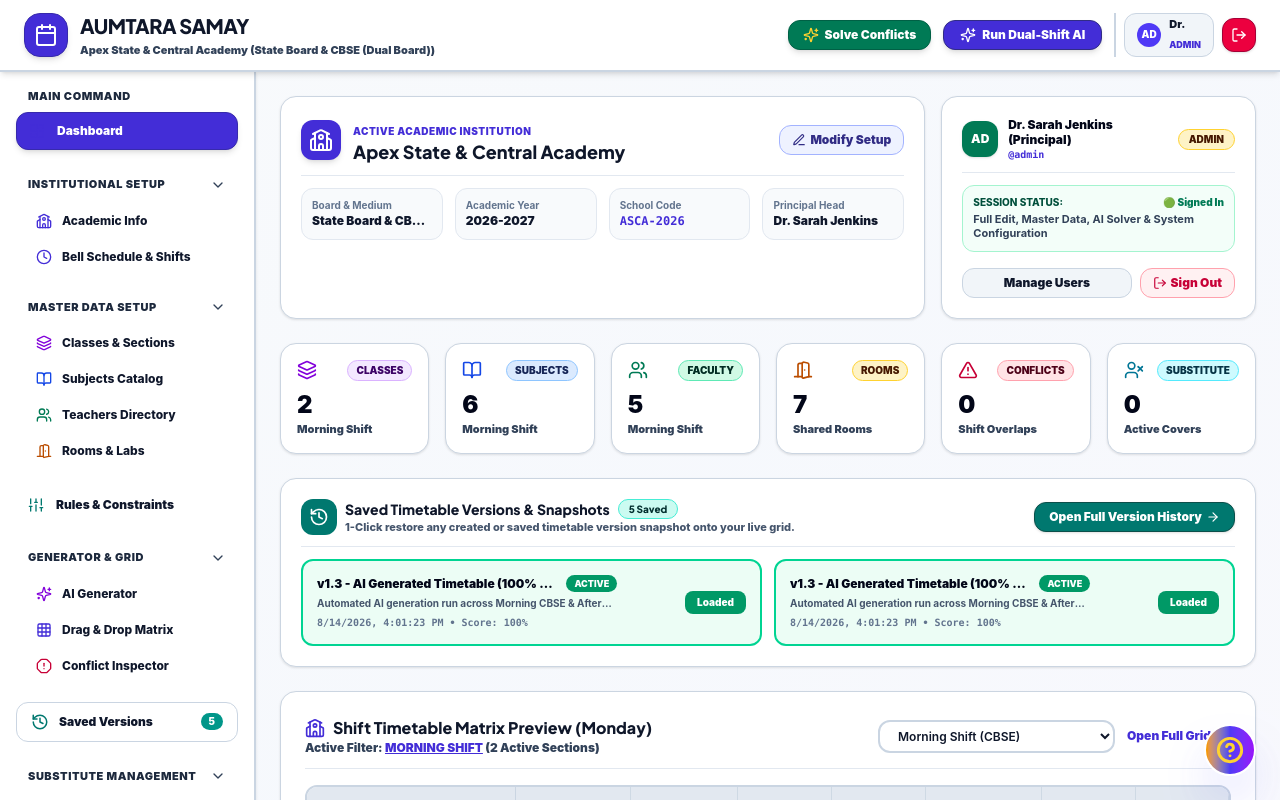
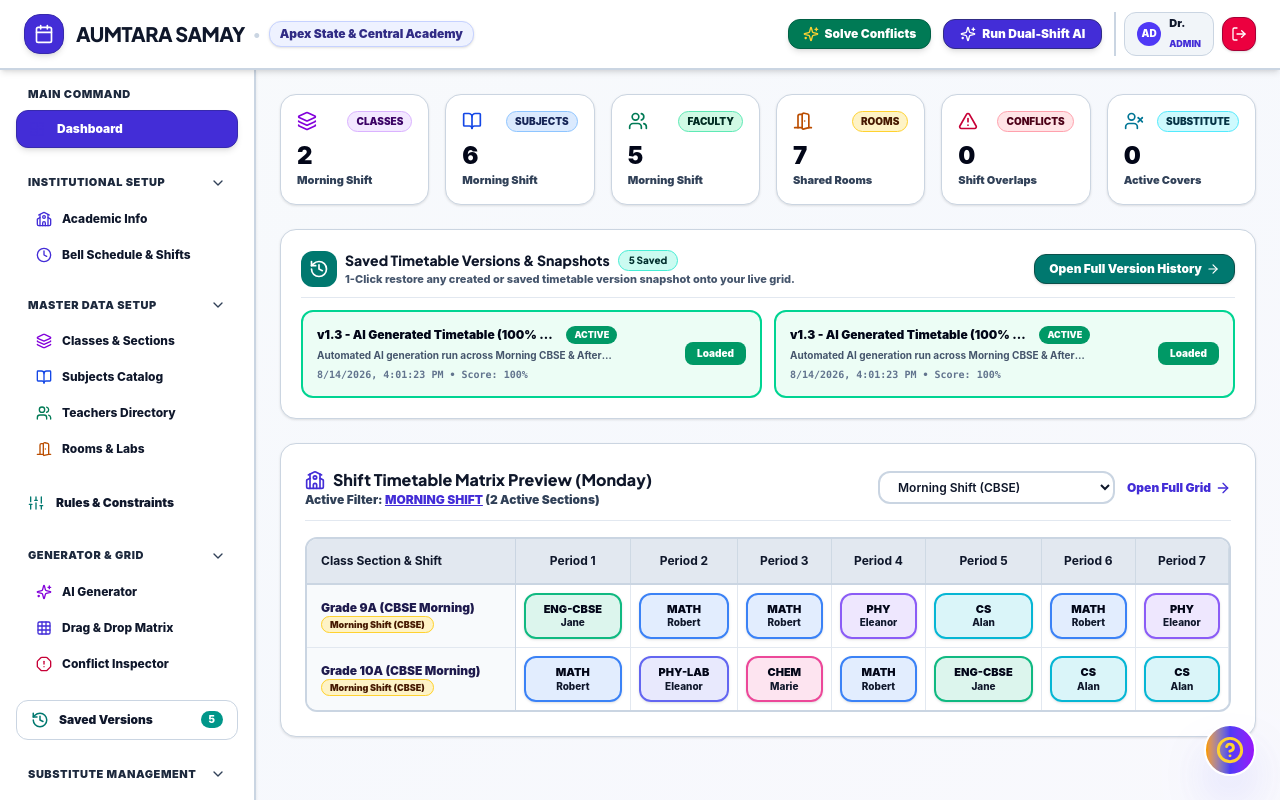
Before and after one commit to megabytes1-eng/Aumtara-Sumay, a React (Vite) app: page / in a window 1280 px wide. Shown: the top 800 px of the page. Built offline with nearby package versions, Linux system fonts and the light colour scheme.

Commit message:
Removed Active Institution Card grid from Dashboard and set School Name inline next to AUMTARA SAMAY on top header line

```diff
--- a/src/components/Dashboard.jsx
+++ b/src/components/Dashboard.jsx
@@ -74,121 +74,6 @@ export default function Dashboard() {
 
   return (
     <div className="space-y-6 pb-12">
-      {/* Admin Dashboard: School Details & Logged-In User Profile Widget */}
-      <div className="grid grid-cols-1 lg:grid-cols-3 gap-4">
-        {/* School Information Card */}
-        <div className="lg:col-span-2 glass-panel p-5 rounded-2xl border-2 border-indigo-300 dark:border-indigo-800/80 bg-white dark:bg-slate-900 shadow-xl space-y-3">
-          <div className="flex items-center justify-between border-b border-slate-200 dark:border-slate-800 pb-3">
-            <div className="flex items-center space-x-3">
-              <div className="h-10 w-10 rounded-xl bg-indigo-700 text-white flex items-center justify-center shadow-md overflow-hidden shrink-0">
-                {institution.logoUrl ? (
-                  <img src={institution.logoUrl} alt="School Logo" className="h-full w-full object-contain bg-white p-0.5" />
-                ) : (
-                  <School className="h-6 w-6" />
-                )}
-              </div>
-              <div>
-                <span className="text-[10px] font-black uppercase text-indigo-700 dark:text-amber-300 tracking-wider">
-                  ACTIVE ACADEMIC INSTITUTION
-                </span>
-                <h2 className="text-lg font-black text-slate-950 dark:text-white leading-tight">
-                  {institution.name}
-                </h2>
-              </div>
-            </div>
-            <button
-              onClick={() => navigateTo('setup', 'tab-1')}
-              className="px-3 py-1.5 bg-indigo-50 dark:bg-indigo-950/60 hover:bg-indigo-100 text-indigo-900 dark:text-indigo-200 text-xs font-black rounded-xl border border-indigo-300 dark:border-indigo-700 transition-all flex items-center space-x-1 cursor-pointer"
-            >
-              <Edit3 className="h-3.5 w-3.5" />
-              <span className="hidden sm:inline">Modify Setup</span>
-            </button>
-          </div>
-
-          <div className="grid grid-cols-2 sm:grid-cols-4 gap-3 text-xs">
-            <div className="p-2.5 rounded-xl bg-slate-50 dark:bg-slate-800/60 border border-slate-200 dark:border-slate-700">
-              <span className="text-[10px] text-slate-500 font-bold block">Board & Medium</span>
-              <p className="font-black text-slate-900 dark:text-slate-100 truncate">{institution.board}</p>
-            </div>
-
-            <div className="p-2.5 rounded-xl bg-slate-50 dark:bg-slate-800/60 border border-slate-200 dark:border-slate-700">
-              <span className="text-[10px] text-slate-500 font-bold block">Academic Year</span>
-              <p className="font-black text-slate-900 dark:text-slate-100">{institution.academicYear}</p>
-            </div>
-
-            <div className="p-2.5 rounded-xl bg-slate-50 dark:bg-slate-800/60 border border-slate-200 dark:border-slate-700">
-              <span className="text-[10px] text-slate-500 font-bold block">School Code</span>
-              <p className="font-black text-indigo-700 dark:text-indigo-300 font-mono">{institution.code}</p>
-            </div>
-
-            <div className="p-2.5 rounded-xl bg-slate-50 dark:bg-slate-800/60 border border-slate-200 dark:border-slate-700">
-              <span className="text-[10px] text-slate-500 font-bold block">Principal Head</span>
-              <p className="font-black text-slate-900 dark:text-slate-100 truncate">{institution.principalName}</p>
-            </div>
-          </div>
-        </div>
-
-        {/* Active Admin / User Profile Details Card */}
-        <div className="glass-panel p-5 rounded-2xl border-2 border-emerald-300 dark:border-emerald-800/80 bg-white dark:bg-slate-900 shadow-xl flex flex-col justify-between space-y-3">
-          <div className="flex items-center justify-between border-b border-slate-200 dark:border-slate-800 pb-2.5">
-            <div className="flex items-center space-x-2.5">
-              <div className="h-9 w-9 rounded-xl bg-emerald-700 text-white flex items-center justify-center shadow font-black text-xs uppercase">
-                {currentUser?.username ? currentUser.username.slice(0, 2) : 'AD'}
-              </div>
-              <div>
-                <p className="text-xs font-black text-slate-950 dark:text-white leading-tight">
-                  {currentUser?.name || 'Administrator'}
-                </p>
-                <p className="text-[10px] text-indigo-700 dark:text-indigo-300 font-mono font-bold">
-                  @{currentUser?.username || 'admin'}
-                </p>
-              </div>
-            </div>
-
-            <span className={`px-2.5 py-0.5 rounded-full text-[10px] font-black uppercase border ${
-              currentUser?.role === 'admin'
-                ? 'bg-amber-100 text-amber-950 border-amber-300 dark:bg-amber-950 dark:text-amber-200'
-                : currentUser?.role === 'hod'
-                ? 'bg-purple-100 text-purple-950 border-purple-300 dark:bg-purple-950 dark:text-purple-200'
-                : 'bg-emerald-100 text-emerald-950 border-emerald-300 dark:bg-emerald-950 dark:text-emerald-200'
-            }`}>
-              {currentUser?.role || 'admin'}
-            </span>
-          </div>
-
-          <div className="p-2.5 rounded-xl bg-emerald-50/60 dark:bg-emerald-950/30 border border-emerald-200 dark:border-emerald-800/60 text-xs space-y-1">
-            <div className="flex items-center justify-between">
-              <span className="text-[10px] font-extrabold text-emerald-900 dark:text-emerald-200 uppercase">
-                Session Status:
-              </span>
-              <span className="text-[10px] font-black text-emerald-700 dark:text-emerald-300">
-                🟢 Signed In
-              </span>
-            </div>
-            <p className="text-[11px] text-slate-700 dark:text-slate-300 font-bold leading-tight">
-              {rolePermissions[currentUser?.role]?.description || 'Full System Administration'}
-            </p>
-          </div>
-
-          <div className="flex items-center space-x-2 pt-1">
-            <button
-              onClick={() => navigateTo('settings')}
-              className="flex-1 py-1.5 bg-slate-100 hover:bg-slate-200 dark:bg-slate-800 dark:hover:bg-slate-700 text-slate-900 dark:text-slate-100 text-xs font-black rounded-xl border border-slate-300 dark:border-slate-600 transition-all text-center cursor-pointer"
-            >
-              Manage Users
-            </button>
-
-            <button
-              onClick={logout}
-              className="px-3 py-1.5 bg-rose-50 hover:bg-rose-100 dark:bg-rose-950/40 dark:hover:bg-rose-900/60 text-rose-700 dark:text-rose-300 text-xs font-black rounded-xl border border-rose-300 dark:border-rose-800 transition-all flex items-center space-x-1 cursor-pointer"
-            >
-              <LogOut className="h-3.5 w-3.5" />
-              <span>Sign Out</span>
-            </button>
-          </div>
-        </div>
-      </div>
-
       {/* Dynamic Stats Cards */}
       <div className="grid grid-cols-2 md:grid-cols-3 lg:grid-cols-6 gap-4">
         <div
--- a/src/components/Navbar.jsx
+++ b/src/components/Navbar.jsx
@@ -43,22 +43,21 @@ export default function Navbar() {
             onClick={() => setActiveTab('dashboard')}
             className="flex items-center space-x-3 cursor-pointer group select-none"
           >
-            <div className="h-11 w-11 rounded-2xl bg-indigo-700 dark:bg-indigo-600 flex items-center justify-center shadow-md group-hover:scale-105 transition-transform border border-indigo-800 overflow-hidden shrink-0">
+            <div className="h-10 w-10 rounded-2xl bg-indigo-700 dark:bg-indigo-600 flex items-center justify-center shadow-md group-hover:scale-105 transition-transform border border-indigo-800 overflow-hidden shrink-0">
               {institution.logoUrl ? (
                 <img src={institution.logoUrl} alt="School Logo" className="h-full w-full object-contain bg-white p-0.5" />
               ) : (
-                <Calendar className="h-6 w-6 text-white" />
+                <Calendar className="h-5 w-5 text-white" />
               )}
             </div>
-            <div className="flex flex-col justify-center">
-              <div className="flex items-center leading-none">
-                <h1 className="font-black text-xl tracking-tight text-indigo-950 dark:text-amber-300 uppercase font-sans">
-                  AUMTARA SAMAY
-                </h1>
-              </div>
-              <p className="text-[11px] text-slate-700 dark:text-slate-300 font-black mt-1 leading-tight">
-                {institution.name} ({institution.board})
-              </p>
+            <div className="flex flex-wrap items-center gap-2">
+              <h1 className="font-black text-xl tracking-tight text-indigo-950 dark:text-amber-300 uppercase font-sans">
+                AUMTARA SAMAY
+              </h1>
+              <span className="text-slate-300 dark:text-slate-700 font-bold hidden sm:inline">•</span>
+              <span className="px-2.5 py-1 rounded-xl bg-indigo-50 dark:bg-indigo-950/60 text-indigo-900 dark:text-indigo-200 border border-indigo-200 dark:border-indigo-800 text-xs font-black truncate max-w-[240px] sm:max-w-md shadow-sm">
+                {institution.name}
+              </span>
             </div>
           </div>
         </div>
```
